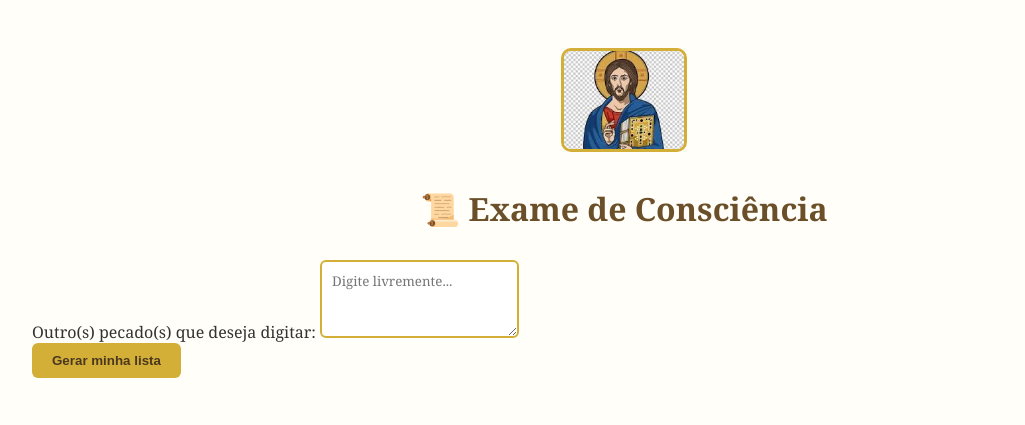
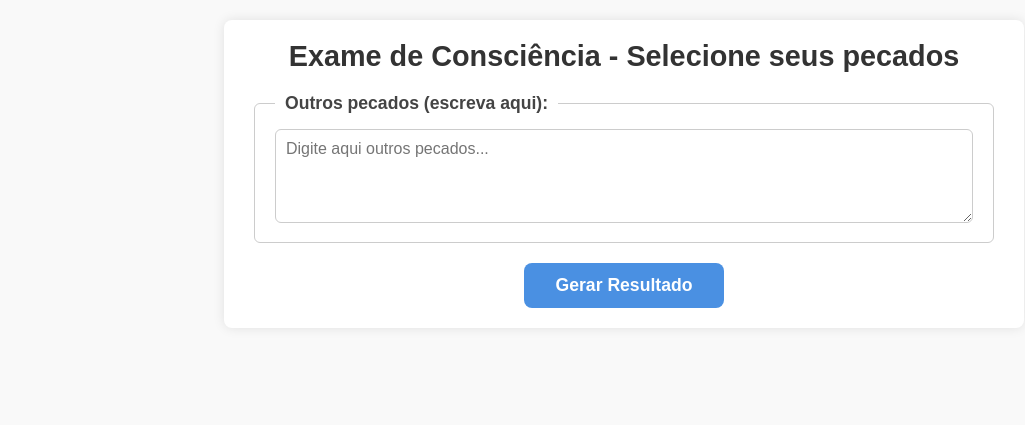
Before and after one commit to alissonsouza1984/confission, a Flask app: template templates/index.html in a window 1280 px wide. Shown: the top 425 px of the page, without its empty margins (16-1041 px from the left). Run offline with Flask 3, Linux system fonts and the light colour scheme; the template is opened without the code that fills it, so the values that code supplies are empty.

Commit message:
refactor: index.html

```diff
--- a/static/css/style.css
+++ b/static/css/style.css
@@ -1,82 +1,114 @@
-body.page-body {
-  font-family: Georgia, serif;
-  padding: 40px;
-  color: #333;
-  background-color: #fffef8;
+/* Reset básico */
+* {
+    box-sizing: border-box;
+    margin: 0;
+    padding: 0;
 }
 
-h1.title {
-  text-align: center;
-  color: #6a4f28;
-  margin-bottom: 30px;
+body {
+    font-family: Arial, sans-serif;
+    background: #f9f9f9;
+    padding: 20px;
+    color: #222;
 }
 
-.section-title {
-  color: #4a3820;
-  margin-bottom: 15px;
+.container {
+    max-width: 800px;
+    margin: 0 auto;
+    background: #fff;
+    padding: 20px 30px;
+    border-radius: 8px;
+    box-shadow: 0 0 12px rgba(0,0,0,0.1);
 }
 
-.card-section {
-  border-radius: 10px;
-  border: 3px solid #d4af37;
-  background-color: #fffef8;
-  padding: 10px;
-  margin-bottom: 20px;
+h1 {
+    margin-bottom: 20px;
+    font-size: 1.8rem;
+    text-align: center;
+    color: #333;
 }
 
-.list-peccados {
-  list-style-type: square;
-  padding-left: 20px;
+fieldset {
+    border: 1px solid #ccc;
+    padding: 15px 20px;
+    margin-bottom: 20px;
+    border-radius: 6px;
 }
 
-.list-header {
-  background-color: #6a4f28;
-  color: white;
-  font-weight: bold;
-  padding: 10px;
-  margin-top: 20px;
+legend {
+    font-weight: bold;
+    padding: 0 10px;
+    font-size: 1.1rem;
+    color: #444;
 }
 
-.list-item {
-  border: none;
-  color: #333;
-  padding-left: 20px;
+.pecado-item {
+    display: block;
+    margin-bottom: 10px;
+    font-size: 1rem;
+    cursor: pointer;
 }
 
-.icon {
-  text-align: center;
-  margin-bottom: 30px;
+textarea {
+    width: 100%;
+    max-width: 100%;
+    min-height: 80px;
+    padding: 10px;
+    font-size: 1rem;
+    border-radius: 6px;
+    border: 1px solid #ccc;
+    resize: vertical;
+    font-family: Arial, sans-serif;
 }
 
-.icon img {
-  width: 120px;
-  border-radius: 10px;
-  border: 3px solid #d4af37;
+.btn {
+    display: block;
+    width: 100%;
+    max-width: 200px;
+    margin: 0 auto;
+    padding: 12px;
+    background-color: #4a90e2;
+    color: white;
+    font-size: 1.1rem;
+    font-weight: 600;
+    border: none;
+    border-radius: 8px;
+    cursor: pointer;
+    transition: background-color 0.25s ease;
 }
 
-/* Botões */
-button.btn {
-  padding: 10px 20px;
-  background-color: #d4af37;
-  border: none;
-  border-radius: 6px;
-  color: #4a3820;
-  font-weight: bold;
-  cursor: pointer;
-  transition: background-color 0.3s ease;
+.btn:hover {
+    background-color: #357ABD;
 }
 
-button.btn:hover {
-  background-color: #b38c1a;
-  color: white;
+hr {
+    margin: 30px 0;
+    border: none;
+    border-top: 1px solid #ddd;
 }
 
-/* Textarea */
-textarea.form-control {
-  border: 2px solid #d4af37;
-  border-radius: 6px;
-  padding: 10px;
-  font-family: Georgia, serif;
-  color: #4a3820;
-  resize: vertical;
+h2 {
+    margin-bottom: 15px;
+    color: #222;
+    font-size: 1.5rem;
+    text-align: center;
 }
+
+/* Responsividade */
+@media (max-width: 600px) {
+    .container {
+        padding: 15px 15px;
+    }
+
+    h1 {
+        font-size: 1.5rem;
+    }
+
+    legend {
+        font-size: 1rem;
+    }
+
+    .btn {
+        max-width: 100%;
+    }
+}
--- a/templates/index.html
+++ b/templates/index.html
@@ -1,125 +1,65 @@
 <!DOCTYPE html>
-<html lang="pt-br">
+<html lang="pt-BR">
 <head>
     <meta charset="UTF-8" />
-  <title>Exame de Consciência</title>
-  <link rel="stylesheet" href="{{ url_for('static', filename='css/style.css') }}">
+    <meta name="viewport" content="width=device-width, initial-scale=1" />
+    <title>Exame de Consciência - Pecados</title>
+    <link rel="stylesheet" href="{{ url_for('static', filename='css/style.css') }}" />
 </head>
-<body class="page-body">
-  <div class="container my-5">
-    <div class="icon">
-      <img src="{{ url_for('static', filename='img/cristo_pantocrator.jpg') }}" alt="Cristo Pantocrator" />
-    </div>
-    <h1 class="title">📜 Exame de Consciência</h1>
+<body>
+    <div class="container">
+        <h1>Exame de Consciência - Selecione seus pecados</h1>
 
-    <form method="POST" id="form-pecados">
+        <form method="POST" action="/">
             {% for mandamento, lista in pecados.items() %}
-      <div class="card mb-3 card-section">
-        <div class="card-header fw-bold section-title">{{ mandamento }}</div>
-        <div class="card-body">
-          {% for pecado in lista %}
-          <div class="form-check">
-            <input class="form-check-input" type="checkbox" name="{{ mandamento }}" value="{{ loop.index0 }}" id="{{ mandamento }}-{{ loop.index0 }}" />
-            <label class="form-check-label" for="{{ mandamento }}-{{ loop.index0 }}">{{ pecado }}</label>
-          </div>
+                <fieldset>
+                    <legend>{{ mandamento }}</legend>
+                    {% for i, pecado in enumerate(lista) %}
+                        <label class="pecado-item">
+                            <input type="checkbox" name="{{ mandamento }}" value="{{ i }}" />
+                            {{ pecado }}
+                        </label>
                     {% endfor %}
-        </div>
-      </div>
+                </fieldset>
             {% endfor %}
 
-      <div class="mb-3">
-        <label for="custom" class="form-label fw-bold">Outro(s) pecado(s) que deseja digitar:</label>
-        <textarea class="form-control" id="custom" name="custom" rows="3" placeholder="Digite livremente..."></textarea>
-      </div>
+            <fieldset>
+                <legend>Outros pecados (escreva aqui):</legend>
+                <textarea name="custom" placeholder="Digite aqui outros pecados..." rows="4"></textarea>
+            </fieldset>
 
-      <button type="submit" class="btn btn-primary">Gerar minha lista</button>
-
+            <button type="submit" class="btn">Gerar Resultado</button>
         </form>
 
         {% if resultado %}
-    <hr class="my-5" />
-    <h2 class="section-title">📄 Seus pecados selecionados:</h2>
+        <hr />
+        <h2>Resultado dos pecados selecionados:</h2>
+        <div id="resultado-html">
             <form method="POST" action="/download" id="form-download">
-      <input type="hidden" name="html_conteudo" id="html_conteudo" />
-
-      <ul class="list-group my-3 list-peccados">
-        {% for mandamento, lista in resultado.items() %}
-        <li class="list-group-item list-header">{{ mandamento }}</li>
-        {% for item in lista %}
-        <li class="list-group-item list-item">{{ item }}</li>
+                <pre style="white-space: pre-wrap;">
+{% for mandamento, pecados_sel in resultado.items() %}
+<strong>{{ mandamento }}:</strong>
+{% for p in pecados_sel %}
+- {{ p }}
 {% endfor %}
 {% endfor %}
-      </ul>
-
-      <button type="submit" class="btn btn-success">📥 Baixar lista como PDF</button>
-
+                </pre>
+                <input type="hidden" name="html_conteudo" id="html_conteudo" />
+                <button type="submit" class="btn">Baixar PDF</button>
             </form>
+        </div>
         {% endif %}
     </div>
 
     <script>
-  document.getElementById('form-download')?.addEventListener('submit', function(event) {
-    event.preventDefault();
-
-    let listaHTML = `<div class="icon">
-      <img src="{{ url_for('static', filename='img/cristo_pantocrator.jpg') }}" alt="Cristo Pantocrator" />
-    </div>
-    <h1>Exame de Consciência</h1>`;
-
-    {% for mandamento, lista in resultado.items() %}
-      listaHTML += `<h2>{{ mandamento }}</h2><ul>`;
-      {% for item in lista %}
-        listaHTML += `<li>{{ item }}</li>`;
-      {% endfor %}
-      listaHTML += "</ul>";
-    {% endfor %}
-
-    const css = `
-      body {
-        font-family: Georgia, serif;
-        padding: 40px;
-        color: #333;
-        background-color: #fffef8;
+        // Preenche o input hidden com o conteúdo do resultado para enviar no PDF
+        const formDownload = document.getElementById('form-download');
+        if(formDownload){
+            formDownload.addEventListener('submit', function(e){
+                const resultadoDiv = document.getElementById('resultado-html');
+                document.getElementById('html_conteudo').value = resultadoDiv.innerHTML;
+            });
         }
-      h1 {
-        text-align: center;
-        color: #6a4f28;
-        margin-bottom: 30px;
-      }
-      h2 {
-        color: #4a3820;
-        margin-top: 30px;
-      }
-      ul {
-        list-style-type: square;
-        padding-left: 20px;
-      }
-      .icon {
-        text-align: center;
-        margin-bottom: 30px;
-      }
-      .icon img {
-        width: 120px;
-        border-radius: 10px;
-        border: 3px solid #d4af37;
-      }
-    `;
-
-    document.getElementById('html_conteudo').value = `
-      <!DOCTYPE html>
-      <html lang="pt-br">
-      <head>
-        <meta charset="UTF-8" />
-        <style>${css}</style>
-      </head>
-      <body>
-        ${listaHTML}
-      </body>
-      </html>
-    `;
-
-    this.submit();
-  });
     </script>
 </body>
 </html>
```
Lines whose indentation alone changed are shown as unchanged.
